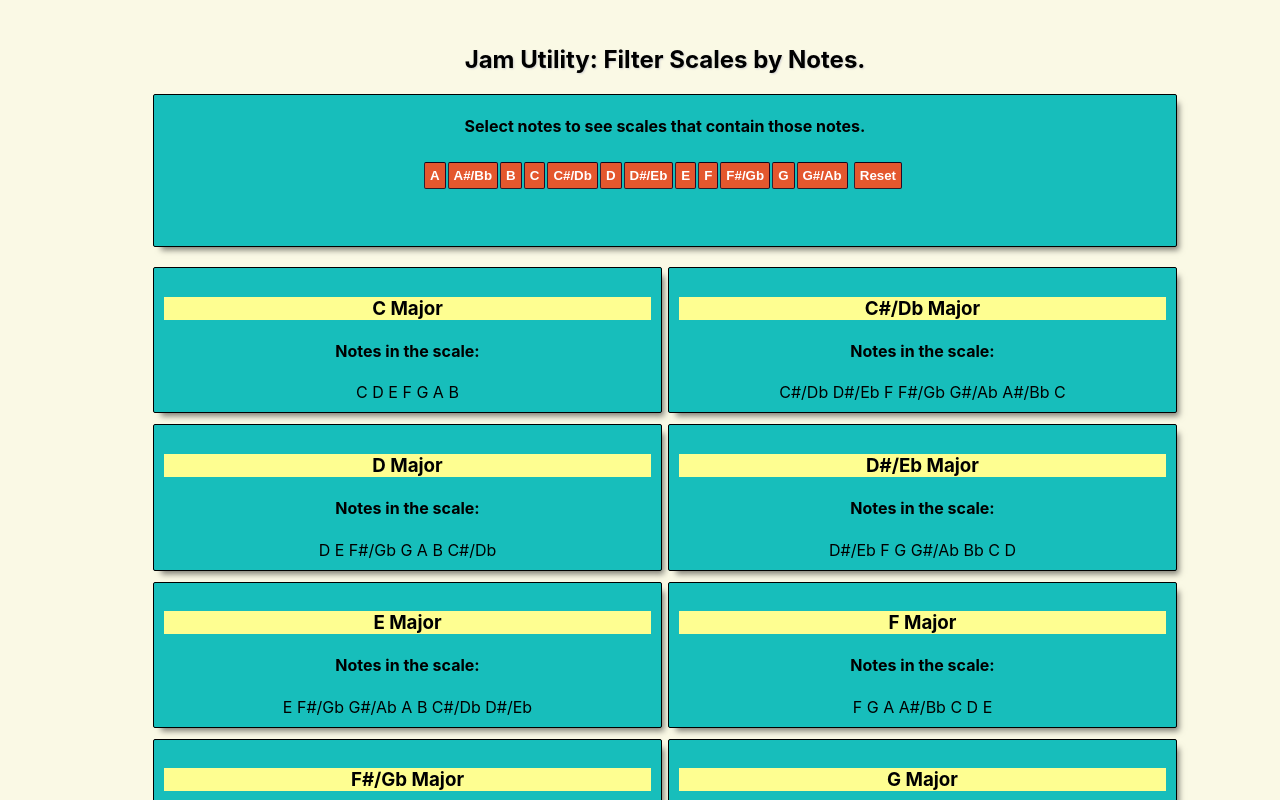
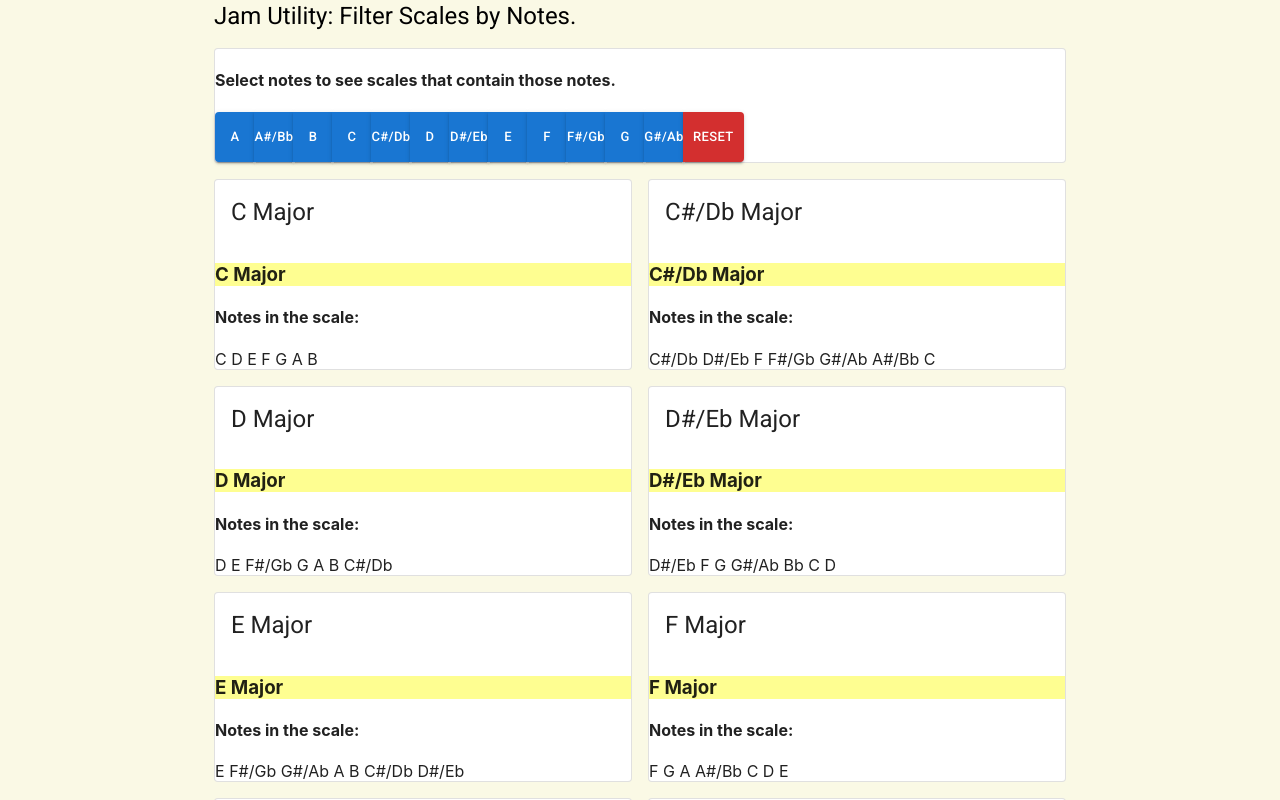
Before and after one commit to zhanknight/jam-utility, a React (Create React App) app: page / in a window 1280 px wide. Shown: the top 800 px of the page. Built offline with nearby package versions, Linux system fonts and the light colour scheme.

Commit message:
Add MUI components and font

```diff
--- a/public/index.html
+++ b/public/index.html
@@ -11,6 +11,10 @@
     />
    <!-- <link rel="apple-touch-icon" href="%PUBLIC_URL%/logo192.png" /> -->
     <link rel="manifest" href="%PUBLIC_URL%/manifest.json" />
+    <link
+  rel="stylesheet"
+  href="https://fonts.googleapis.com/css?family=Roboto:300,400,500,700&display=swap"
+/>
     <title>Jam Utility</title>
   </head>
   <body>
--- a/src/App.js
+++ b/src/App.js
@@ -3,6 +3,10 @@ import './App.css';
 import Checkboxes from './Checkboxes';
 import Results from './Results';
 import {scaleData} from './Scales.js'
+import { Typography } from '@mui/material';
+import Container from '@mui/material/Container';
+import { Grid } from '@mui/material';
+
 
 function App() {
 
@@ -24,13 +28,21 @@ count = count +1;
 
 // the app!
   return (
-    <div className="App">
-    <h2 className="App-title">Jam Utility: Filter Scales by Notes. </h2>
-    <div className="App-toolbar">
-    <Checkboxes setSelectedNotes={setSelectedNotes} selectedNotes={selectedNotes}/>
-    </div>
-    <Results data={filteredScaleData} />
-    </div>
+    <Container maxWidth="md">
+      <Grid container spacing={{ xs: 2, md: 2 }} columns={{ xs: 4, sm: 4, md: 4 }}>
+        <Grid item xs={4} sm={4} md={4}>
+          <Typography variant="h5" component="h3">
+           Jam Utility: Filter Scales by Notes.
+          </Typography>
+        </Grid>
+        <Grid item xs={4} sm={4} md={4}>
+          <Checkboxes setSelectedNotes={setSelectedNotes} selectedNotes={selectedNotes}/>
+        </Grid>
+        <Grid item xs={4} sm={4} md={4}>
+          <Results data={filteredScaleData} />
+       </Grid>
+      </Grid>
+    </Container>
   );
 }
 
--- a/src/Checkboxes.js
+++ b/src/Checkboxes.js
@@ -1,4 +1,8 @@
 import { useState } from "react";
+import Button from '@mui/material/Button';
+import { ButtonGroup } from "@mui/material";
+import Paper from "@mui/material/Paper"
+import { Box } from "@mui/system";
 
 function Checkboxes(props) {
     const notenames = ["A", "A#/Bb", "B", "C", "C#/Db", "D", "D#/Eb", "E", "F", "F#/Gb", "G", "G#/Ab"]
@@ -46,22 +50,31 @@ function Checkboxes(props) {
 
 // map out a button for each note that calls noteToggle when clicked
     return (
-        <div className="App-selectorbar"> <h4>Select notes to see scales that contain those notes.</h4>
-        <div>
+      <Paper variant="outlined">
+
+        <h4>Select notes to see scales that contain those notes.</h4>
+        <Box>
+        <ButtonGroup size="small" aria-label="small button group">
+
         {notenames.map(note => {
             if (interimNotes.includes(note)) {
             return (
-                <button className="button-selected" key={note} onClick={() => {noteToggle(note)}}>{note}</button>
+                <Button variant="contained" style={{ textTransform: "none", padding: "14px 0px" }} color="secondary" key={note} onClick={() => {noteToggle(note)}}>{note}</Button>
             )
             }
             else return (
-                <button key={note} onClick={() => {noteToggle(note)}}>{note}</button>
+                <Button variant="contained" style={{ textTransform: "none", padding: "14px 0px" }} key={note} onClick={() => {noteToggle(note)}}>{note}</Button>
             )
         }) }
-        <button className="button-reset" onClick={() => {resetButton()}}>Reset</button>
-      </div>
-      </div>
+        <Button variant="contained" color="error" onClick={() => {resetButton()}}>Reset</Button>
+        </ButtonGroup>
+      </Box>
+      </Paper>
     );
   }
 
   export default Checkboxes;
+
+
+  //<button className="button-selected" key={note} onClick={() => {noteToggle(note)}}>{note}</button>
+  // <button key={note} onClick={() => {noteToggle(note)}}>{note}</button>
--- a/src/Resultbox.js
+++ b/src/Resultbox.js
@@ -1,10 +1,16 @@
+import Card from '@mui/material/Card';
+import CardHeader from '@mui/material/CardHeader';
+
+
 
 function Resultbox(props) {
 
     return (
         // just show me everything in the object right now
-        <div className="App-item">
-       <h3 className={props.data.type}>{props.data.scale}</h3>
+        <Card variant="outlined">
+            <CardHeader title={props.data.scale}>
+             </CardHeader>
+             <h3 className={props.data.type}>{props.data.scale}</h3>
        <h4>Notes in the scale:</h4>
 
                 {props.data.notes.map(data => {
@@ -13,7 +19,7 @@ function Resultbox(props) {
                     )
                 }) }
 
-        </div>
+        </Card>
     )
 }
 
--- a/src/Results.js
+++ b/src/Results.js
@@ -1,17 +1,21 @@
 import Resultbox from "./Resultbox";
+import Grid from '@mui/material/Grid';
+
 
 function Results(props) {
 
     return (
-        <div className="App-results">
-
+        <Grid container spacing={{ xs: 2, md: 2 }} columns={{ xs: 4, sm: 8, md: 8 }}>
                 {props.data.map(data => {
                     return (
+                        <Grid item xs={4} sm={4} md={4}>
+
                         <Resultbox key={data.id} data={data} />
+
+                        </Grid>
                     )
                 }) }
-
-        </div>
+        </Grid>
     )
 }
 
```
